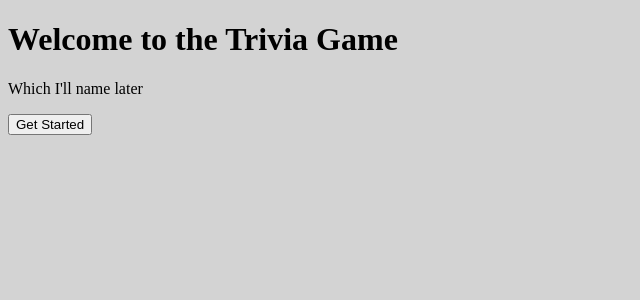
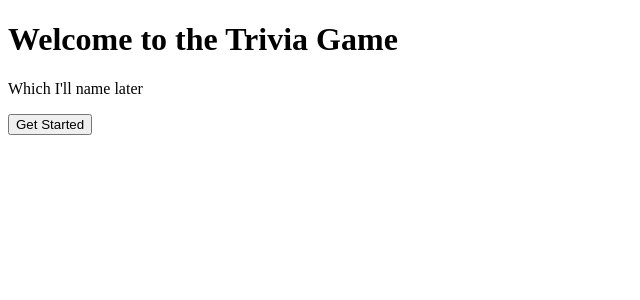
Before and after one commit to TraekWells/trivia-game, a Vue app: page / in a window 1280 px wide. Shown: the top 300 px of the page, without its empty margins (0-640 px from the left). Built offline with nearby package versions, Linux system fonts and the light colour scheme.

Commit message:
Updated background color

```diff
--- a/src/assets/scss/_variables.scss
+++ b/src/assets/scss/_variables.scss
@@ -1,3 +1,3 @@
 :root {
-  --light-gray: lightgray;
+  --light-gray: hsl(0, 0, 98);
 }
```
